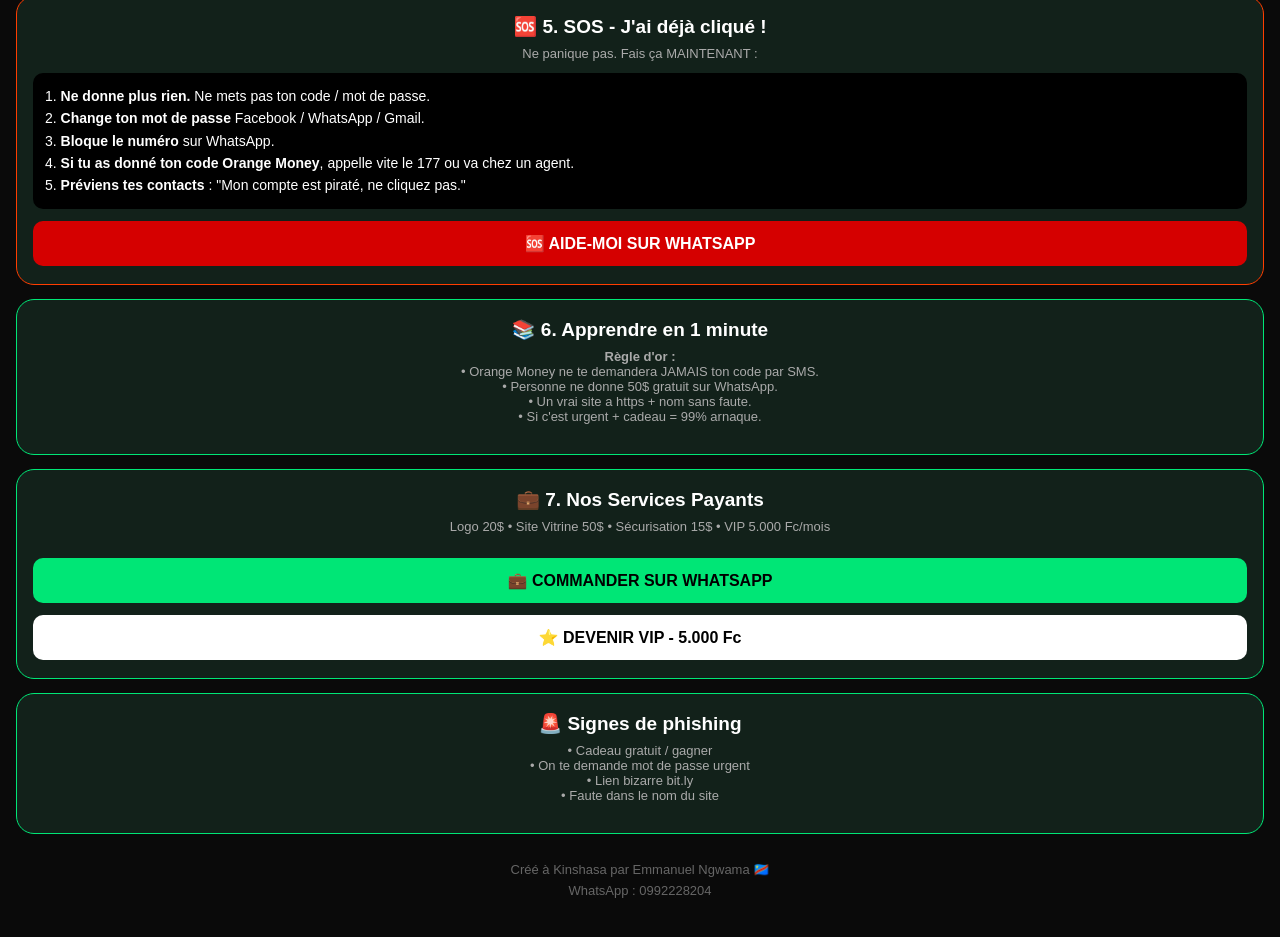
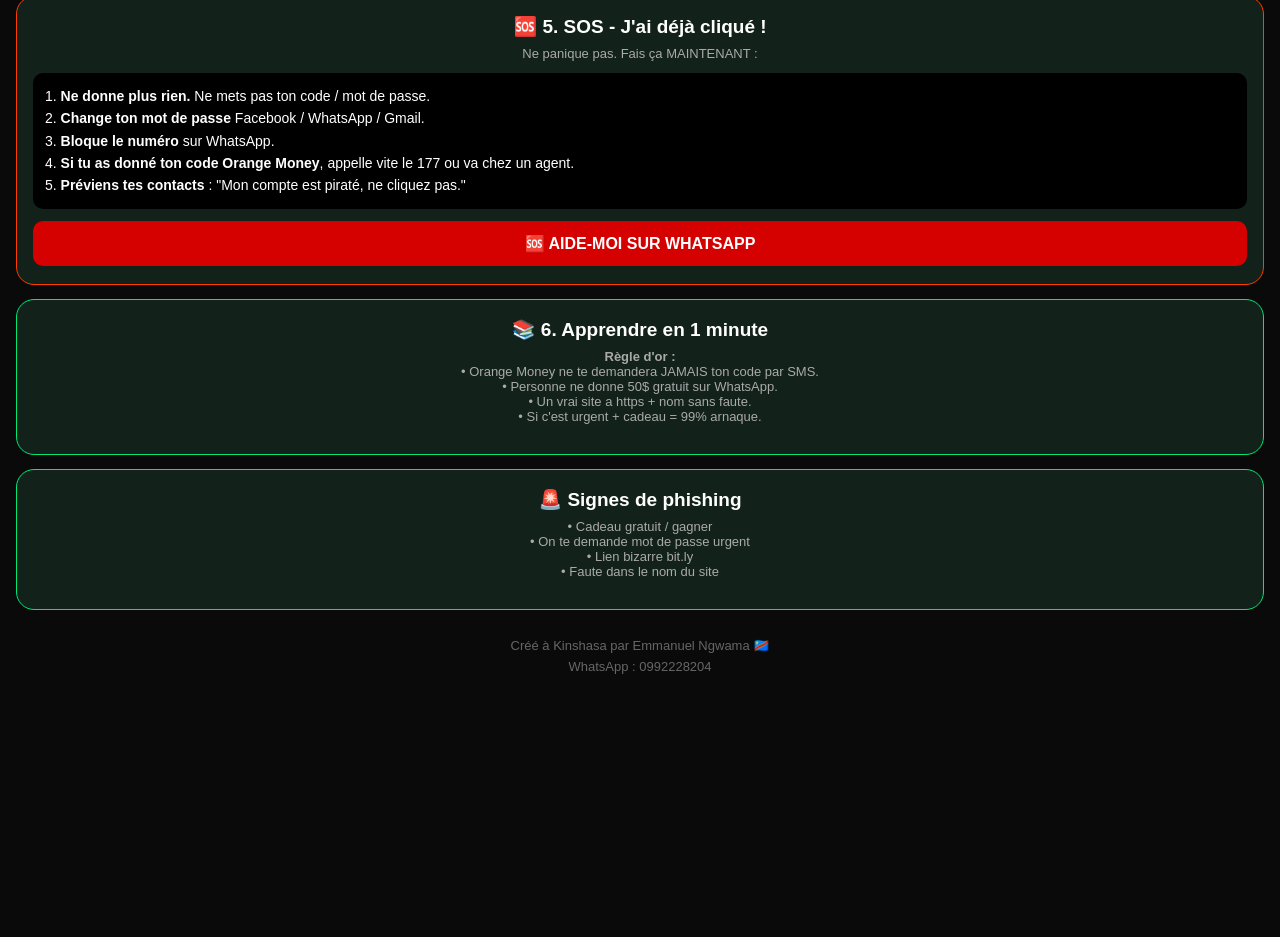
Before and after one commit to emmanuelngwama02-afk/Soc-kinshasa, a plain HTML site: page index.html in a window 1280 px wide. Shown: the part 1483-2420 px from the top of the page. After the commit the page ends 2202 px from the top, so only its background shows below. Drawn offline with Linux system fonts and the light colour scheme.

Commit message:
Enleve service payant

```diff
--- a/index.html
+++ b/index.html
@@ -51,10 +51,6 @@ footer{text-align:center;color:#666;font-size:13px;padding:12px;line-height:1.6}
 
 <div class="card"><h2>📚 6. Apprendre en 1 minute</h2><p><b>Règle d'or :</b><br>• Orange Money ne te demandera JAMAIS ton code par SMS.<br>• Personne ne donne 50$ gratuit sur WhatsApp.<br>• Un vrai site a https + nom sans faute.<br>• Si c'est urgent + cadeau = 99% arnaque.</p></div>
 
-<div class="card"><h2>💼 7. Nos Services Payants</h2><p>Logo 20$ • Site Vitrine 50$ • Sécurisation 15$ • VIP 5.000 Fc/mois</p>
-<button onclick="window.open('https://wa.me/243992228204?text=Bonjour%20Emmanuel,%20je%20veux%20commander%20un%20service%20SOC','_blank')">💼 COMMANDER SUR WHATSAPP</button>
-<button onclick="window.open('https://wa.me/243992228204?text=Bonjour,%20je%20veux%20devenir%20VIP%20SOC%205000Fc','_blank')" class="btn2">⭐ DEVENIR VIP - 5.000 Fc</button></div>
-
 <div class="card"><h2>🚨 Signes de phishing</h2><p>• Cadeau gratuit / gagner<br>• On te demande mot de passe urgent<br>• Lien bizarre bit.ly<br>• Faute dans le nom du site</p></div>
 
 <footer>Créé à Kinshasa par Emmanuel Ngwama 🇨🇩<br>WhatsApp : 0992228204</footer>
```
